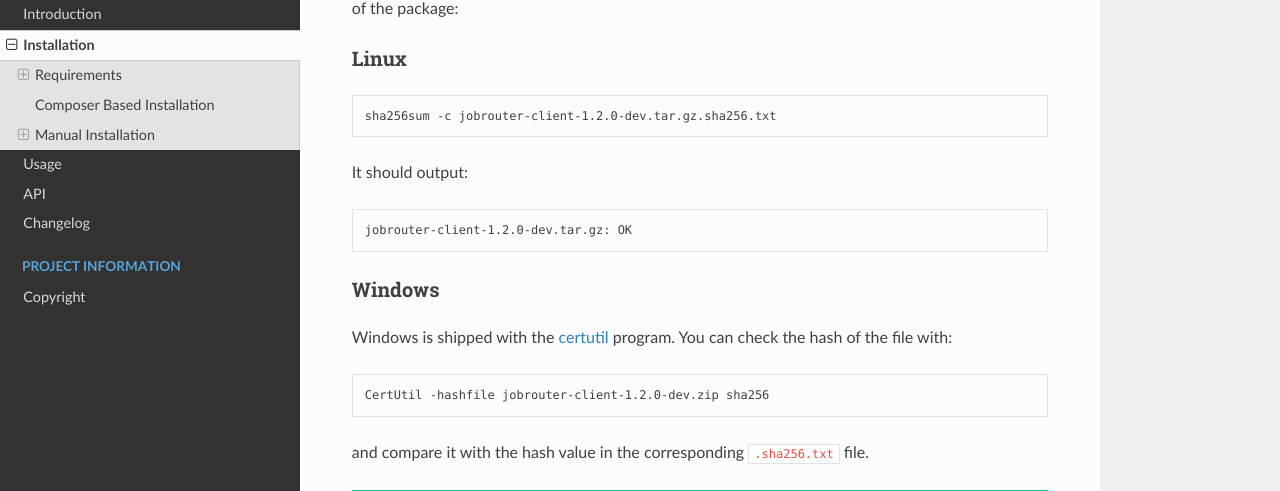
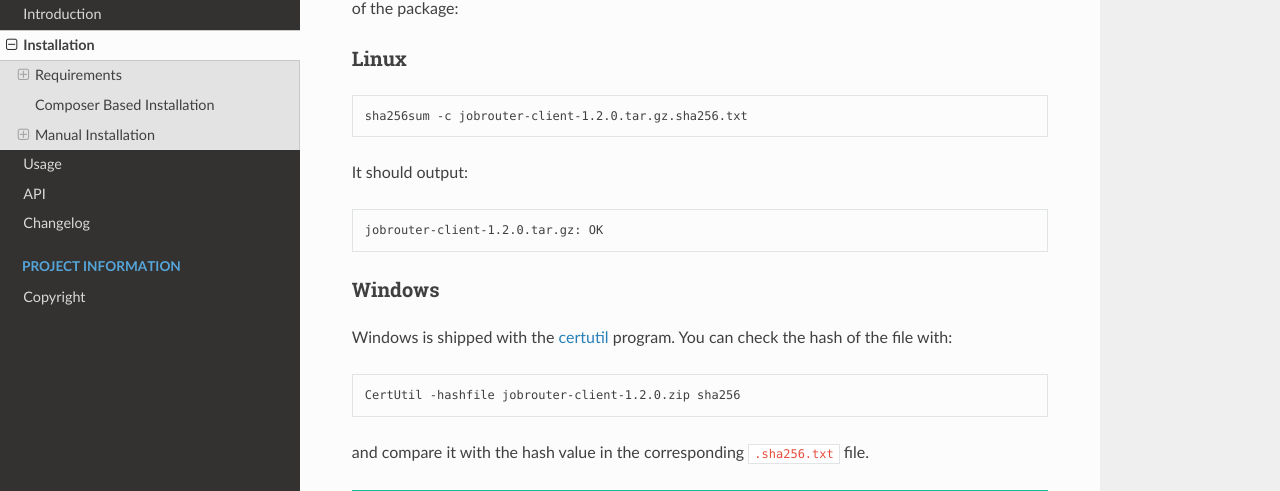
Before and after one commit to jobrouter/php-rest-client, a Sphinx documentation site: the page built from docs/installation.rst, in a window 1280 px wide and 900 px high, scrolled down 900 px. Shown: the part 163-654 px from the top of the window. Built offline with Sphinx 7.4.7 and the Read the Docs theme 2.0.0, drawn with Linux system fonts in a browser that asks for light colours.

Commit message:
[RELEASE] Prepare version 1.2.0

```diff
--- a/docs/changelog.rst
+++ b/docs/changelog.rst
@@ -8,8 +8,11 @@
 The format is based on `Keep a Changelog <https://keepachangelog.com/en/1.0.0/>`_\ , and this project adheres
 to `Semantic Versioning <https://semver.org/spec/v2.0.0.html>`_.
 
-`Unreleased <https://github.com/brotkrueml/jobrouter-client/compare/v1.1.2...HEAD>`_
+`Unreleased <https://github.com/brotkrueml/jobrouter-client/compare/v1.2.0...HEAD>`_
 ----------------------------------------------------------------------------------------
+
+`1.2.0 <https://github.com/brotkrueml/jobrouter-client/compare/v1.1.2...v1.2.0>`_ - 2022-03-05
+--------------------------------------------------------------------------------------------------
 
 Added
 ^^^^^
--- a/docs/conf.py
+++ b/docs/conf.py
@@ -27,7 +27,7 @@
 # The short X.Y version
 version = u'1.2'
 # The full version, including alpha/beta/rc tags
-release = u'1.2.0-dev'
+release = u'1.2.0'
 
 
 # -- General configuration ---------------------------------------------------
```
Also changed, not shown: CHANGELOG.md (+4 -1 lines), 1 other file.
